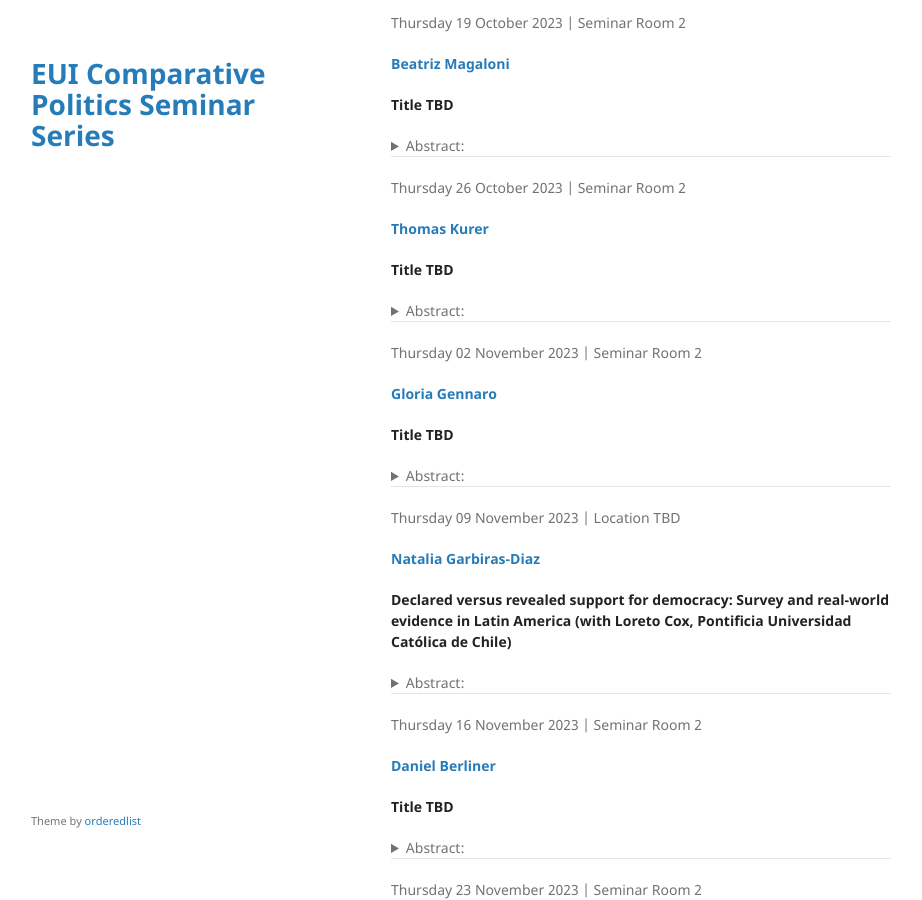
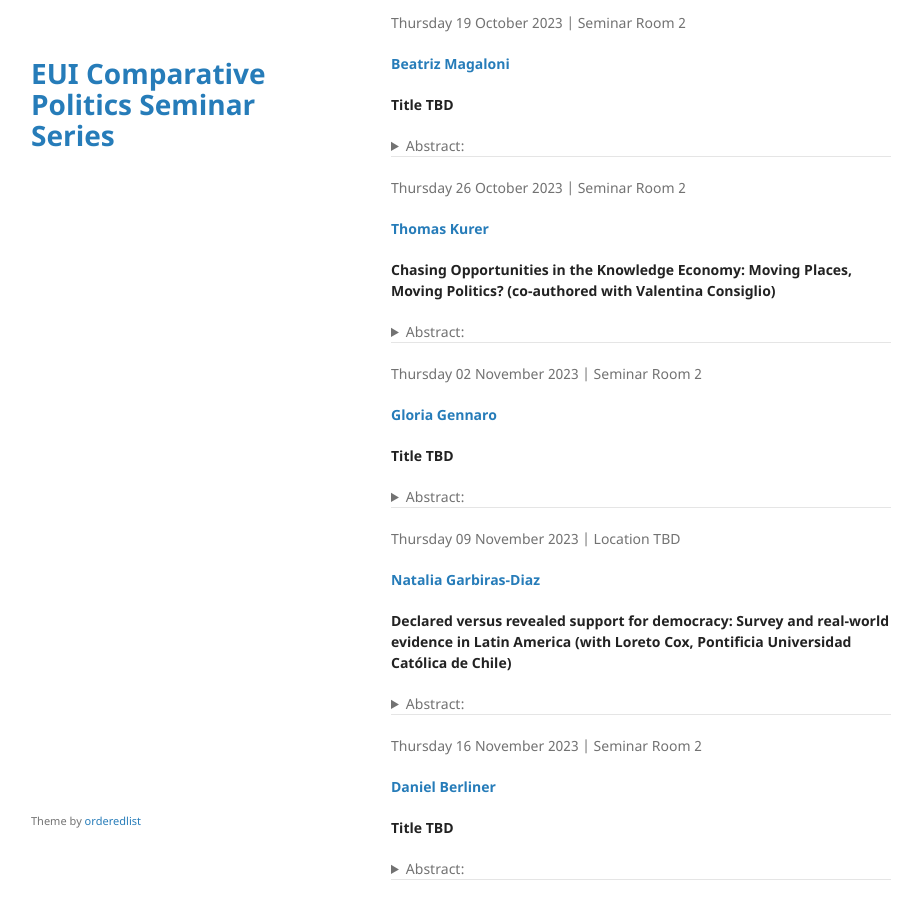
Before and after one commit to cpss-eui/cpss-eui.github.io, a Jekyll site: the page built from index.md, in a window 1280 px wide and 900 px high, scrolled down 761 px. Shown: the whole window, without its empty margins (179-1101 px from the left). Built offline with Jekyll 4.4.1, drawn with Linux system fonts in a browser that asks for light colours; our own code applies the rules of GitHub Pages for plain Markdown files; some of the changed lines change nothing that is shown.

Commit message:
See https://github.com/cpss-eui/comparative-politics-seminar-series/commit/ec542c0d3717507d96502a8e1d3f97d6654cebcd from refs/heads/main

```diff
--- a/index.md
+++ b/index.md
@@ -72,12 +72,29 @@
 <strong><a href='https://thomaskurer.net/'>Thomas Kurer</a></strong>
 </p>
 
-**Title TBD**
+**Chasing Opportunities in the Knowledge Economy: Moving Places, Moving
+Politics? (co-authored with Valentina Consiglio)**
 
 <details>
 <summary>Abstract:</summary>
 <p>
-Abstract TBD
+The rise of the knowledge economy has profoundly transformed the
+political landscape. Thriving urban knowledge hubs have become almost
+synonymous with cosmopolitan environments whereas lagging-behind areas
+are characterized by stronger anti-establishment sentiments. We advance
+the literature with a more dynamic perspective by studying individual
+relocations to examine the political consequences of the strong pull
+into destinations that are typically more progressive than most places
+of origin. We propose an innovative measure of local opportunity at the
+NUTS-3 level in Germany and merge this “opportunity map” with
+individual-level panel data to assess how relocations into knowledge
+hubs affect political behavior. In line with a mechanism of
+assimilation, we find strong and consistent evidence that moving to
+opportunity fosters political integration and shifts political
+preferences to the left. Our findings suggest that the ongoing movement
+of populations from rural regions to prosperous cities may come with a
+self-reinforcing political dynamic that creates a strong and lasting
+progressive coalition in the mid- and long-term.
 </p>
 </details>
 <hr>
```
Also changed, not shown: 1 other file.
